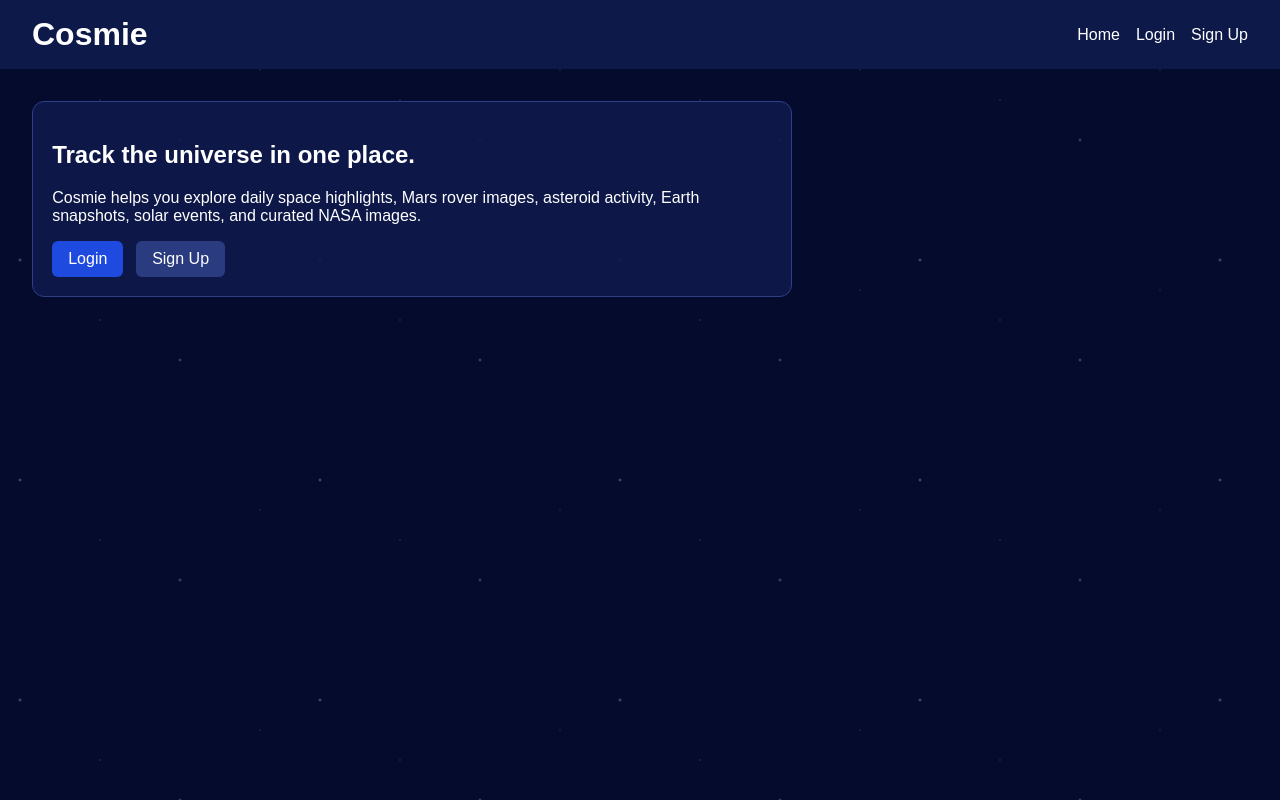
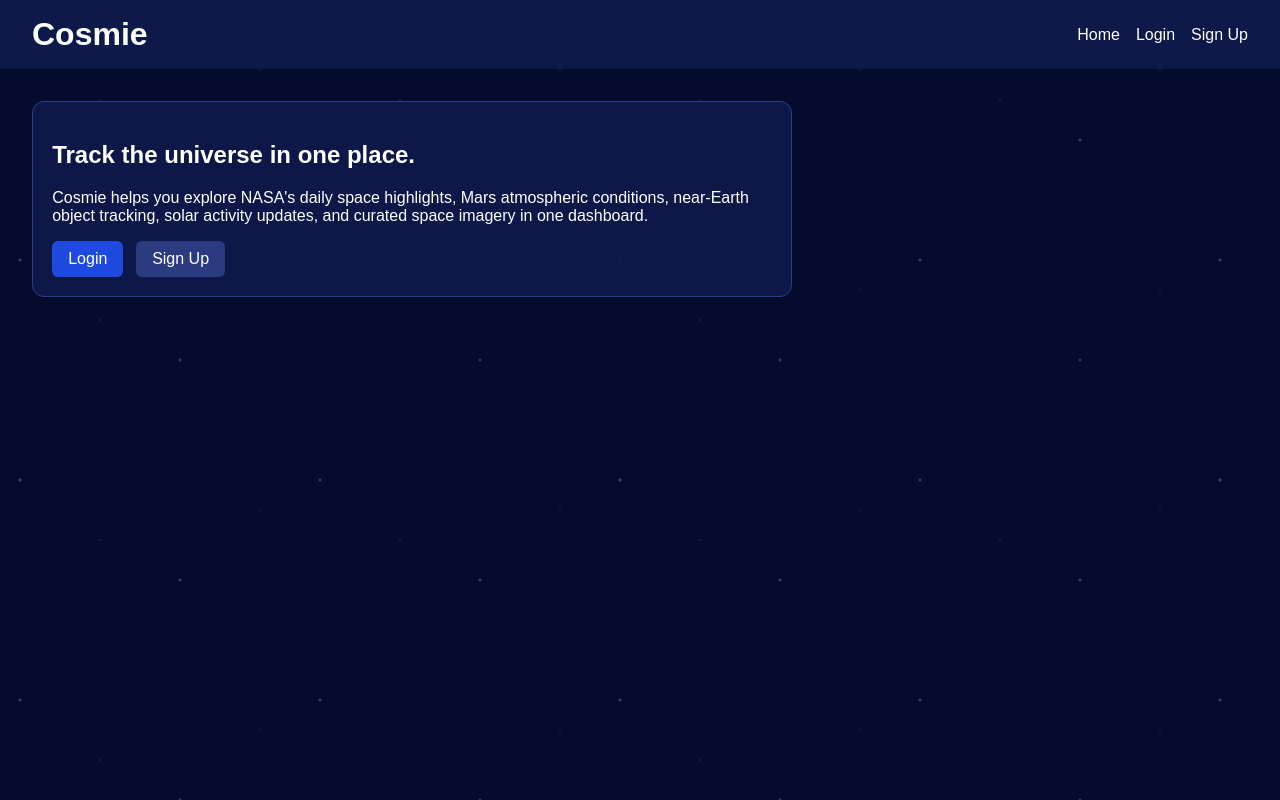
Before and after one commit to zlatadaskevica/cosmie, a Flask app: page / in a window 1280 px wide. Run offline with Flask 3, Linux system fonts and the light colour scheme.

Commit message:
Changed variables Mars Rover to Mars Weather

```diff
--- a/main.py
+++ b/main.py
@@ -53,7 +53,7 @@ NASA_API_KEY = os.getenv("NASA_API_KEY", "DEMO_KEY")
 # Available dashboard sectors
 API_OPTIONS = [
     ("apod", "Astronomy Picture of the Day"),
-    ("mars", "Mars Rover Latest Photos"),
+    ("mars", "Mars Weather"),
     ("neo", "Near Earth Objects"),
     ("donki", "DONKI Coronal Mass Ejections"),
     ("images", "NASA Image Library"),
--- a/templates/landing.html
+++ b/templates/landing.html
@@ -5,8 +5,9 @@
 <section class="hero-panel">
     <h2>Track the universe in one place.</h2>
     <p>
-        Cosmie helps you explore daily space highlights, Mars rover images,
-        asteroid activity, Earth snapshots, solar events, and curated NASA images.
+        Cosmie helps you explore NASA's daily space highlights,
+        Mars atmospheric conditions, near-Earth object tracking,
+        solar activity updates, and curated space imagery in one dashboard.
     </p>
 
     <!-- ## Main call-to-action buttons -->
```
